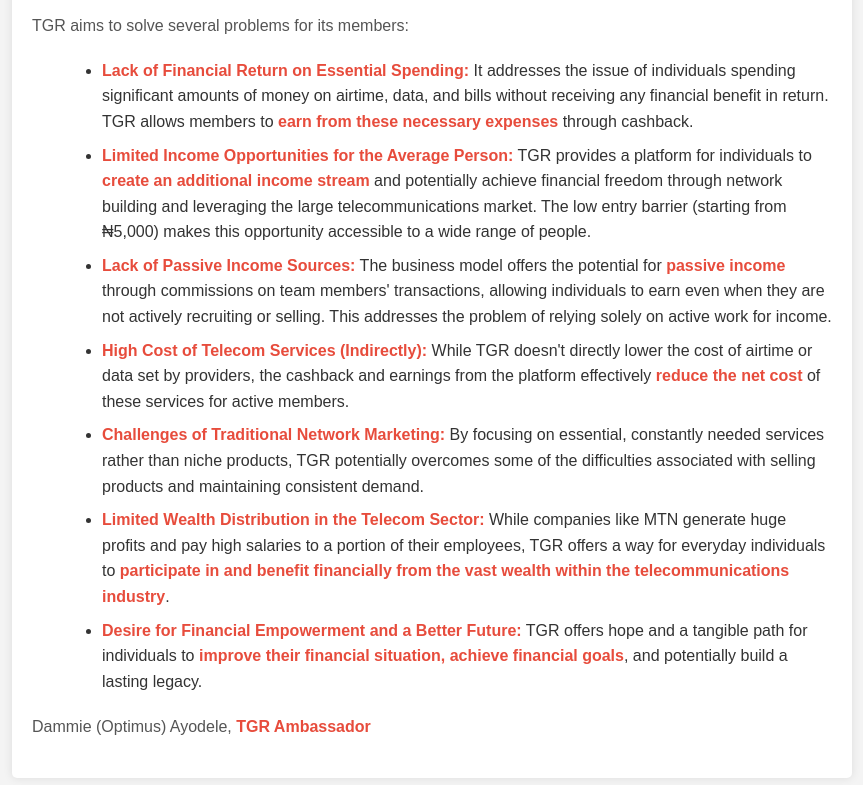
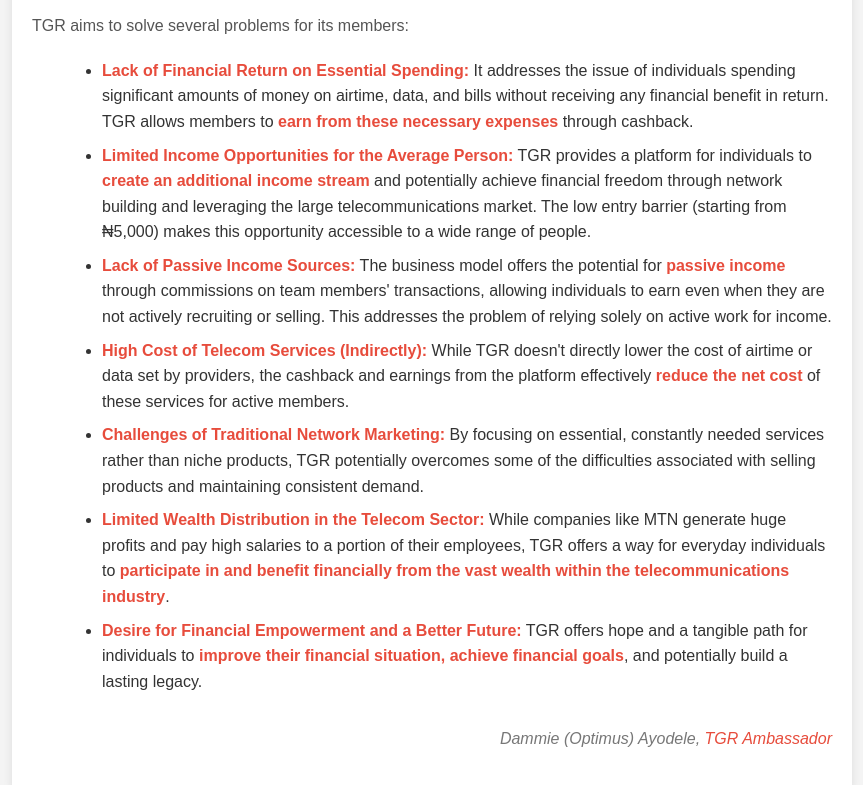
Before and after one commit to DammieOptimus/notes, a plain HTML site: page tgroverview.html in a window 1280 px wide. Shown: the part 3493-4278 px from the top of the page, without its empty margins (208-1071 px from the left). Drawn offline with Linux system fonts and the light colour scheme.

Commit message:
Update tgroverview.html

```diff
--- a/tgroverview.html
+++ b/tgroverview.html
@@ -7,29 +7,29 @@
     <style>
         /* General Styles */
         body {
-            font-family: 'Arial', sans-serif; /* Changed to a more common font */
+            font-family: 'Arial', sans-serif;
             line-height: 1.6;
-            color: #333; /* Darker text color */
-            margin: 0; /* Reset default margins */
-            background-color: #f4f4f4; /* Light gray background */
+            color: #333;
+            margin: 0;
+            background-color: #f4f4f4;
         }
 
         .container {
             max-width: 800px;
             margin: 0 auto;
             padding: 20px;
-            background-color: #fff; /* White content area */
-            box-shadow: 0 0 10px rgba(0, 0, 0, 0.1); /* Subtle shadow */
+            background-color: #fff;
+            box-shadow: 0 0 10px rgba(0, 0, 0, 0.1);
             border-radius: 5px;
             margin-top: 20px;
             margin-bottom: 20px;
         }
 
         h2, h3, h4 {
-            color: #2c3e50; /* Dark blue headings */
+            color: #2c3e50;
             margin-top: 1.5em;
             margin-bottom: 0.5em;
-            font-weight: 600; /* Semi-bold headings */
+            font-weight: 600;
         }
 
         h2 {
@@ -63,7 +63,7 @@
 
         .highlight {
             font-weight: bold;
-            color: #e74c3c; /* Red highlight color */
+            color: #e74c3c;
         }
 
         /* Responsive Design */
@@ -84,14 +84,26 @@
                 font-size: 1.2em;
             }
 
-            ul{
+            ul {
                 margin-left: 15px;
             }
         }
-        /* Extra styles for better readability*/
-        ul ul{
+
+        /* Additional Styles */
+        ul ul {
             list-style-type: circle;
             margin-left: 50px;
+        }
+
+        /* Author Styles */
+        .author {
+            text-align: right; /* Align to the right */
+            font-style: italic; /* Make it italic */
+            color: #777; /* Lighter gray color */
+            margin-top: 2em; /* Add more space above */
+        }
+        .author .highlight{
+            font-weight: normal;
         }
     </style>
 </head>
@@ -166,7 +178,7 @@
             <li><span class="highlight">Limited Wealth Distribution in the Telecom Sector:</span> While companies like MTN generate huge profits and pay high salaries to a portion of their employees, TGR offers a way for everyday individuals to <span class="highlight">participate in and benefit financially from the vast wealth within the telecommunications industry</span>.</li>
             <li><span class="highlight">Desire for Financial Empowerment and a Better Future:</span> TGR offers hope and a tangible path for individuals to <span class="highlight">improve their financial situation, achieve financial goals</span>, and potentially build a lasting legacy.</li>
         </ul>
-        <p>Dammie (Optimus) Ayodele, <span class="highlight">TGR Ambassador</span></p>
+        <p class="author">Dammie (Optimus) Ayodele, <span class="highlight">TGR Ambassador</span></p>
     </div>
 </body>
 </html>
```
